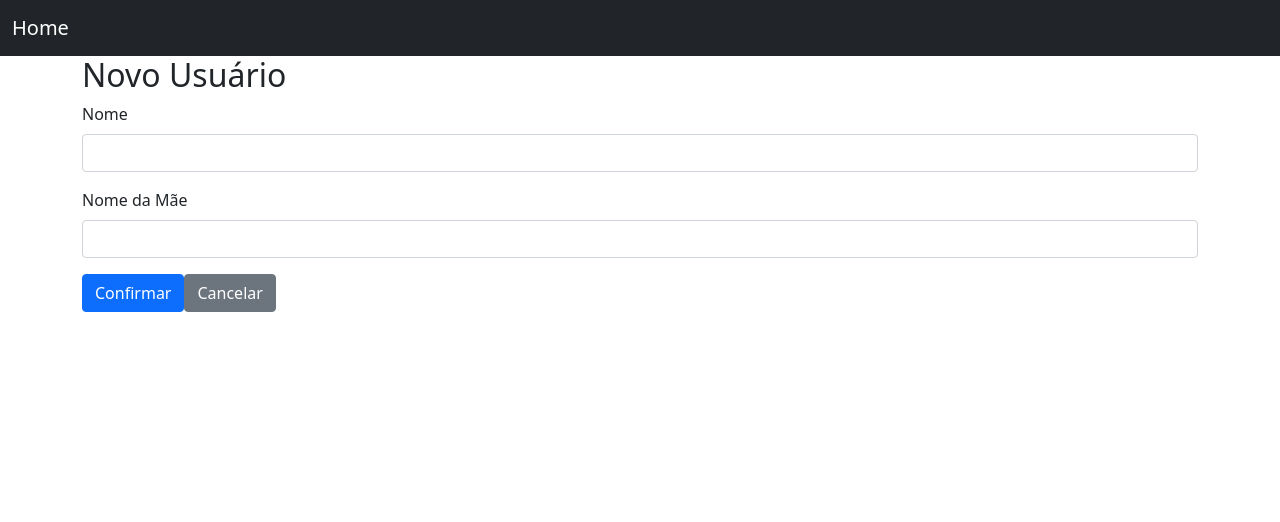
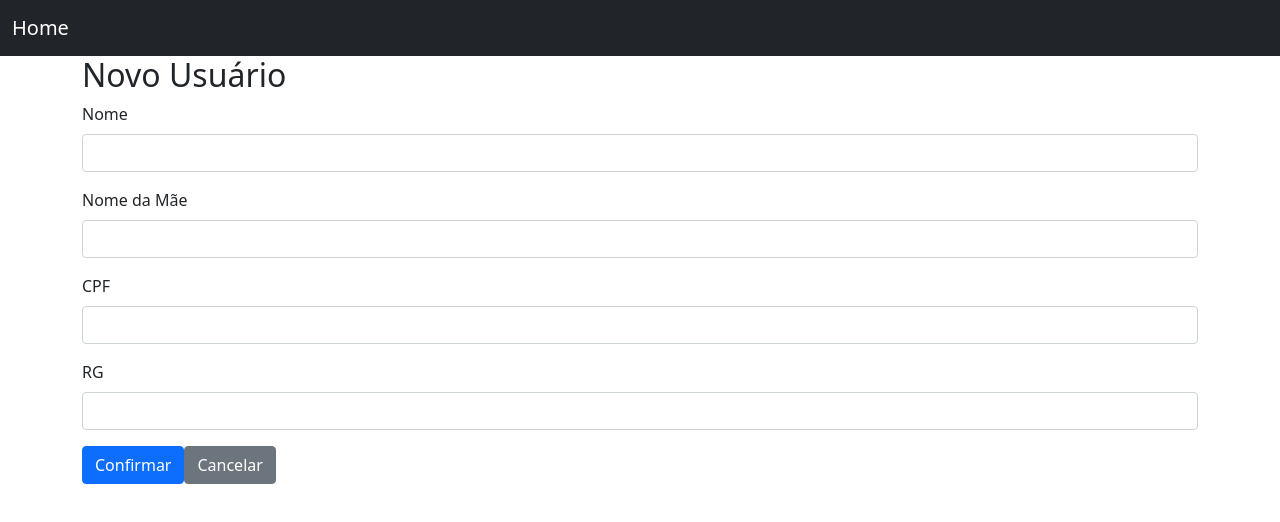
Before and after one commit to ruan-macambira/RESTful-API-Spring-Boot-React, a React (Create React App) app in the folder frontend/: page /usuarios/1 in a window 1280 px wide. Shown: the top 522 px of the page. Built offline with nearby package versions, Linux system fonts and the light colour scheme; no server answers.

Commit message:
Editar formulário de Usuário para responder a erro de validação

```diff
--- a/frontend/src/UserEdit.js
+++ b/frontend/src/UserEdit.js
@@ -7,6 +7,7 @@ import AppNavBar from './AppNavBar'
 function UserEdit(props) {
     const emptyItem = { nome: "", nomeMae: "" }
     const [item, setItem] = useState(emptyItem)
+    const [errors, setErrors] = useState({})
     const navigate = useNavigate()
     const params = useParams()
 
@@ -22,17 +23,21 @@ function UserEdit(props) {
     })
 
     const handleChange = event => {
-        console.log(event.target.name, event.target.value)
         const {target: {value, name}} = event
+
         const newItem = {...item}
         newItem[name] = value
         setItem(newItem)
+
+        const newErrors = {...errors}
+        newErrors[name] = null
+        setErrors(newErrors)
     }
 
     const handleSubmit = async event => {
         event.preventDefault()
 
-        await fetch(`/usuarios/${item.id ?? ''}`, {
+        const response = await fetch(`/usuarios/${item.id ?? ''}`, {
             method: (item.id) ? 'PUT' : 'POST',
             headers: {
                 'Accept': 'application/json',
@@ -40,7 +45,17 @@ function UserEdit(props) {
             },
             body: JSON.stringify(item)
         })
-        navigate('/usuarios')
+
+        switch(response.status) {
+        case 201:
+            navigate('/usuarios')
+            break
+        case 400:
+            const body = await response.json()
+            setItem(body.usuario)
+            setErrors(body.errors)
+            break
+        }
     }
 
     const title = <h2>{item.id ? 'Alterar Usuário' : 'Novo Usuário'}</h2>
@@ -50,16 +65,30 @@ function UserEdit(props) {
             <AppNavBar/>
             <Container>
                 {title}
-                <Form onSubmit={handleSubmit}>
+                <Form onSubmit={handleSubmit} novalidate={true}>
                     <FormGroup>
                         <Label for="nome">Nome</Label>
-                        <Input type="text" name="nome" id="nome" value={item.nome || ''}
-                               onChange={handleChange} autoComplete="name"/>
+                        <Input type="text" name="nome" id="nome" invalid={errors.nome} value={item.nome ?? ''} required={true}
+                               onChange={handleChange}/>
+                        <div className="invalid-feedback">{errors.nome}</div>
                     </FormGroup>
                     <FormGroup>
                         <Label for="nomeMae">Nome da Mãe</Label>
-                        <Input type="text" name="nomeMae" id="nomeMae" value={item.nomeMae || ''}
-                               onChange={handleChange} autoComplete="name"/>
+                        <Input type="text" name="nomeMae" id="nomeMae" invalid={errors.nomeMae} value={item.nomeMae ?? ''} required={true}
+                               onChange={handleChange}/>
+                        <div className="invalid-feedback">{errors.nomeMae}</div>
+                    </FormGroup>
+                    <FormGroup>
+                        <Label for="cpf">CPF</Label>
+                        <Input type="text" pattern="[0-9]" name="cpf" id="cpf" invalid={errors.cpf} value={item.cpf ?? ''} required={true}
+                               onChange={handleChange}/>
+                        <div className="invalid-feedback">{errors.cpf}</div>
+                    </FormGroup>
+                    <FormGroup>
+                        <Label for="rg">RG</Label>
+                        <Input type="text" pattern="[0-9]" name="rg" id="rg" invalid={errors.rg} value={item.rg ?? ''} required={true}
+                               onChange={handleChange}/>
+                        <div className="invalid-feedback">{errors.rg}</div>
                     </FormGroup>
                     <FormGroup>
                         <Button color="primary" type="submit">Confirmar</Button>
```
